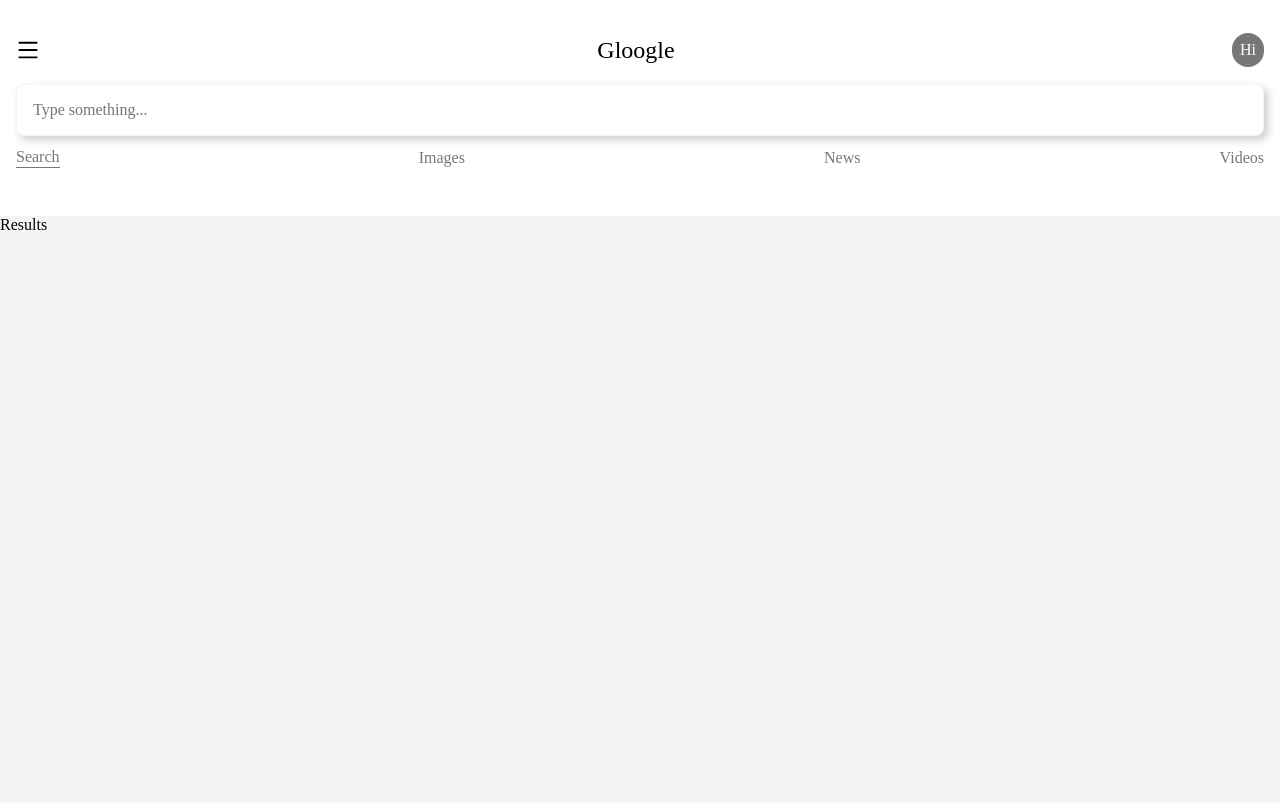
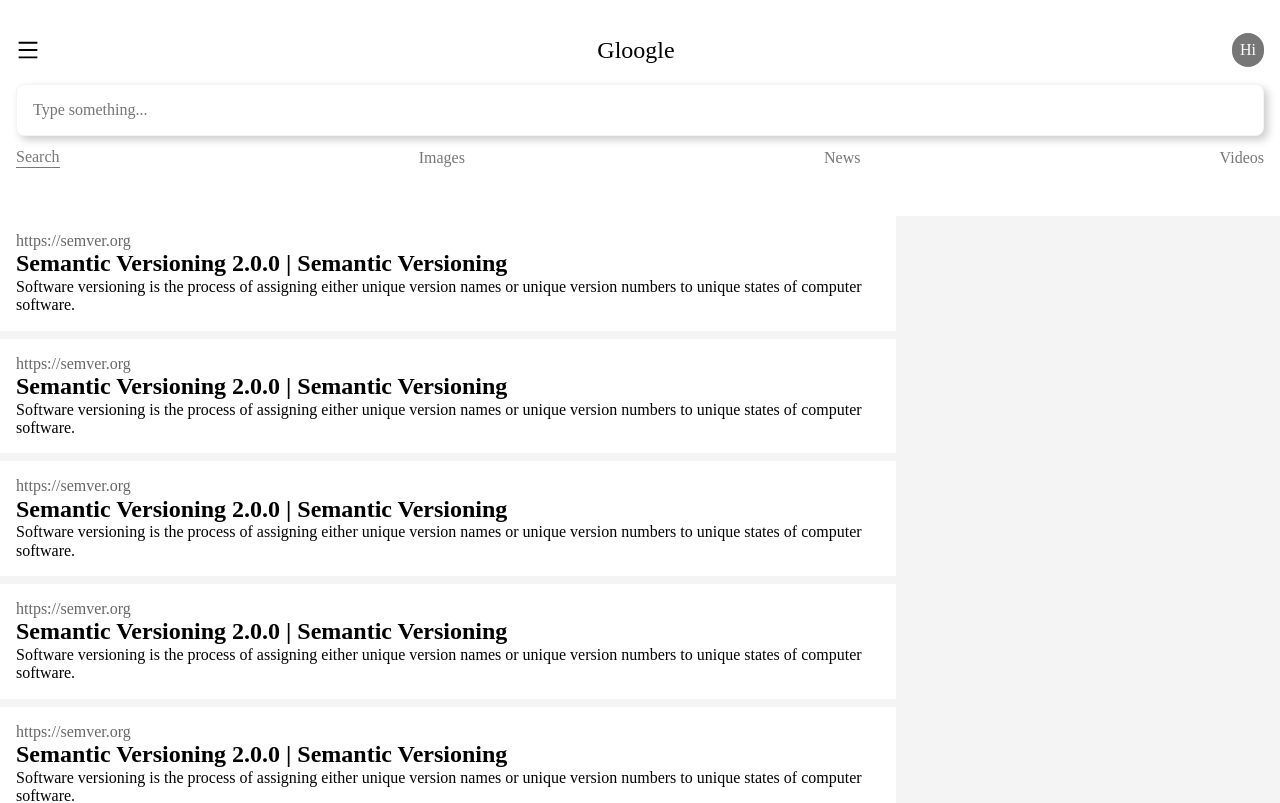
Before and after one commit to codepantha/gloogle, a React (Create React App) app: page /search in a window 1280 px wide. Shown: the top 803 px of the page. Built offline with nearby package versions, Linux system fonts and the light colour scheme.

Commit message:
Style the Results.js component

```diff
--- a/src/components/Results.js
+++ b/src/components/Results.js
@@ -1,7 +1,37 @@
 import React from 'react';
 
 const Results = () => {
-  return <div className="w-100 bg-near-white vh-100">Results</div>;
+  return (
+    <div className="w-100 bg-near-white min-vh-100">
+      <div className="w-100 w-70-m w-70-l">
+        <div className="w-100 bg-white mb2 pa3">
+          <a href="https://semver.org" className="link dim black-60">https://semver.org</a>
+          <h2>Semantic Versioning 2.0.0 | Semantic Versioning</h2>
+          <p>Software versioning is the process of assigning either unique version names or unique version numbers to unique states of computer software.</p>
+        </div>
+        <div className="w-100 bg-white mb2 pa3">
+          <a href="https://semver.org" className="link dim black-60">https://semver.org</a>
+          <h2>Semantic Versioning 2.0.0 | Semantic Versioning</h2>
+          <p>Software versioning is the process of assigning either unique version names or unique version numbers to unique states of computer software.</p>
+        </div>
+        <div className="w-100 bg-white mb2 pa3">
+          <a href="https://semver.org" className="link dim black-60">https://semver.org</a>
+          <h2>Semantic Versioning 2.0.0 | Semantic Versioning</h2>
+          <p>Software versioning is the process of assigning either unique version names or unique version numbers to unique states of computer software.</p>
+        </div>
+        <div className="w-100 bg-white mb2 pa3">
+          <a href="https://semver.org" className="link dim black-60">https://semver.org</a>
+          <h2>Semantic Versioning 2.0.0 | Semantic Versioning</h2>
+          <p>Software versioning is the process of assigning either unique version names or unique version numbers to unique states of computer software.</p>
+        </div>
+        <div className="w-100 bg-white mb2 pa3">
+          <a href="https://semver.org" className="link dim black-60">https://semver.org</a>
+          <h2>Semantic Versioning 2.0.0 | Semantic Versioning</h2>
+          <p>Software versioning is the process of assigning either unique version names or unique version numbers to unique states of computer software.</p>
+        </div>
+      </div>
+    </div>
+  )
 };
 
 export default Results;
```
